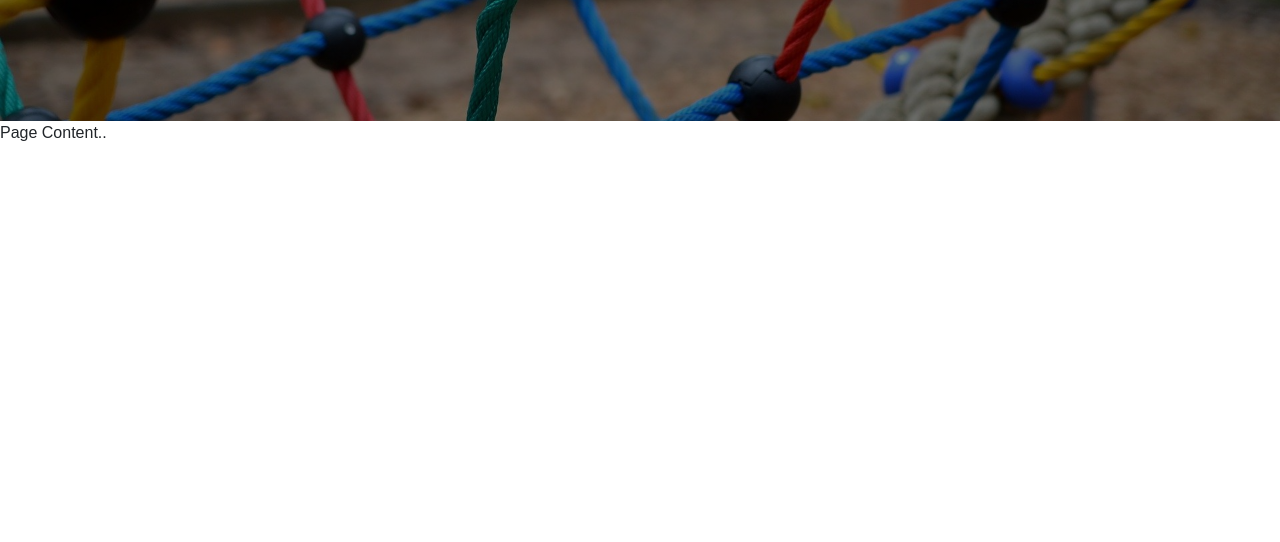
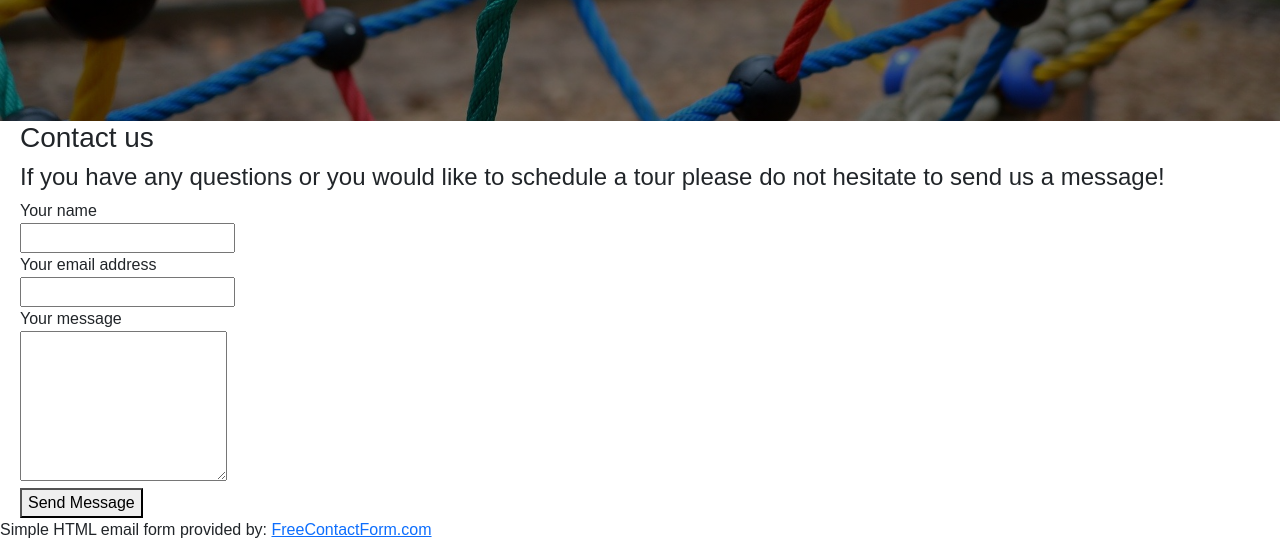
Before and after one commit to kionnabettis/clinton-montessori, a plain HTML site: page contact-us.html in a window 1280 px wide. Shown: the part 335-877 px from the top of the page. Before the commit the page ends 800 px from the top, so only its background shows below. Drawn offline with nearby package versions, Linux system fonts and the light colour scheme.

Commit message:
finished contact page and updated readme file

```diff
--- a/contact-us.html
+++ b/contact-us.html
@@ -53,7 +53,52 @@
   </div>
 </div>
 
-<p>Page Content..</p>
+<!--Form from https://www.freecontactform.com/form-guides/html-email-form#htmlform-->
+<link href="contact-form.css" rel="stylesheet">
+
+<div class="fcf-body">
+
+    <div id="fcf-form">
+    <h3 class="fcf-h3">Contact us</h3>
+    <h4>If you have any questions or you would like to schedule a tour please do not hesitate to send us a message!</h4>
+
+    <form id="fcf-form-id" class="fcf-form-class" method="post" action="contact-form-process.php">
+
+        <div class="fcf-form-group">
+            <label for="Name" class="fcf-label">Your name</label>
+            <div class="fcf-input-group">
+                <input type="text" id="Name" name="Name" class="fcf-form-control" required>
+            </div>
+        </div>
+
+        <div class="fcf-form-group">
+            <label for="Email" class="fcf-label">Your email address</label>
+            <div class="fcf-input-group">
+                <input type="email" id="Email" name="Email" class="fcf-form-control" required>
+            </div>
+        </div>
+
+        <div class="fcf-form-group">
+            <label for="Message" class="fcf-label">Your message</label>
+            <div class="fcf-input-group">
+                <textarea id="Message" name="Message" class="fcf-form-control" rows="6" maxlength="3000" required></textarea>
+            </div>
+        </div>
+
+        <div class="fcf-form-group">
+            <button type="submit" id="fcf-button" class="fcf-btn fcf-btn-primary fcf-btn-lg fcf-btn-block">Send Message</button>
+        </div>
+
+        <div class="fcf-credit" id="fcf-credit">
+        Simple HTML email form provided by: <a href="https://www.freecontactform.com" target="_blank">FreeContactForm.com</a>
+        </div>
+
+    </form>
+    </div>
+
+</div>
+
+
 
   </body>
 </html>
--- a/styles.css
+++ b/styles.css
@@ -194,3 +194,15 @@
 .col-sm-4 button{
     margin-left: 20px;
 }
+ /* fixes the contact form padding */
+.fcf-h3{
+    margin-left: 20px;
+}
+
+h4{
+    margin-left: 20px;
+}
+
+.fcf-form-group{
+    margin-left: 20px;
+}
```
Also changed, not shown: 1 other file.
